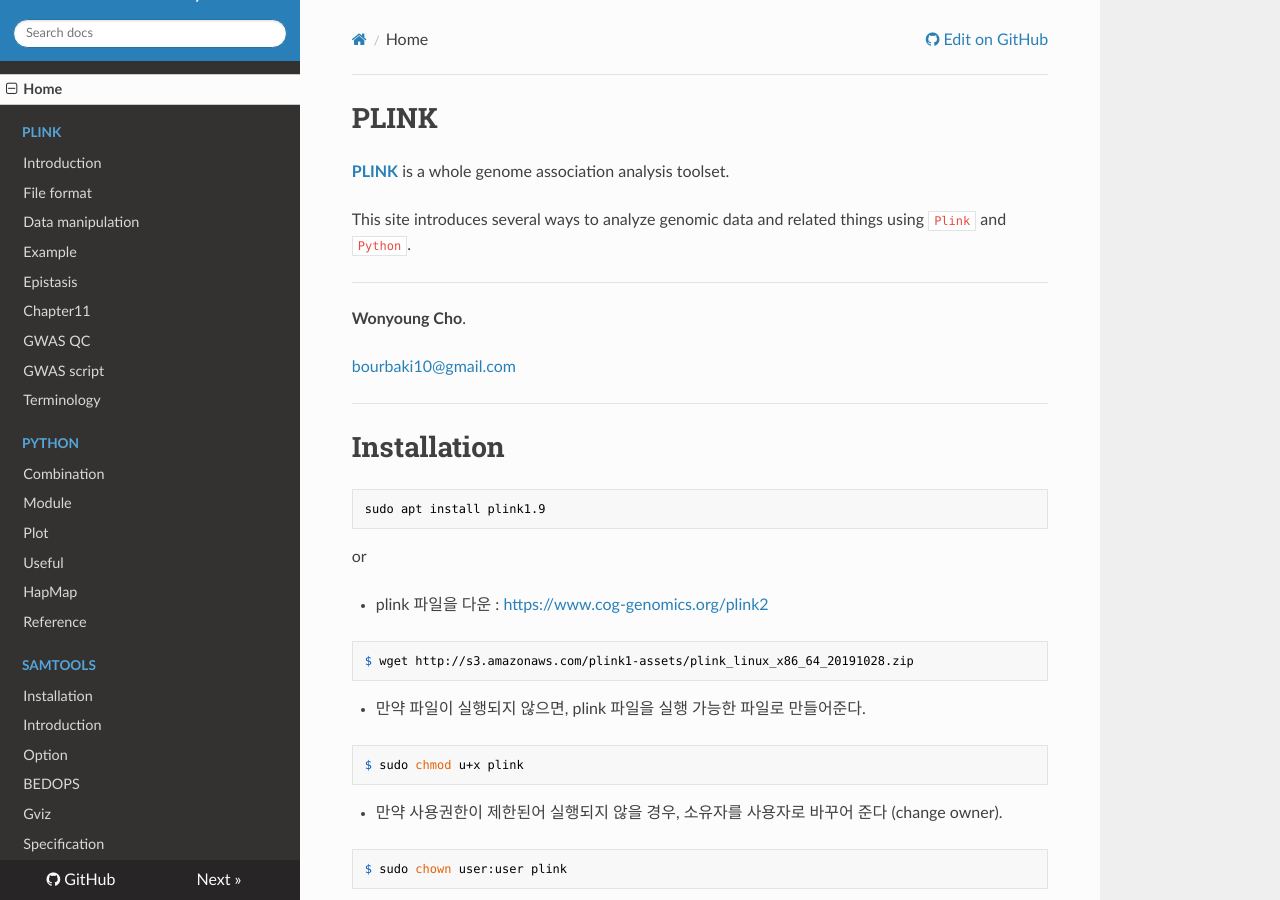
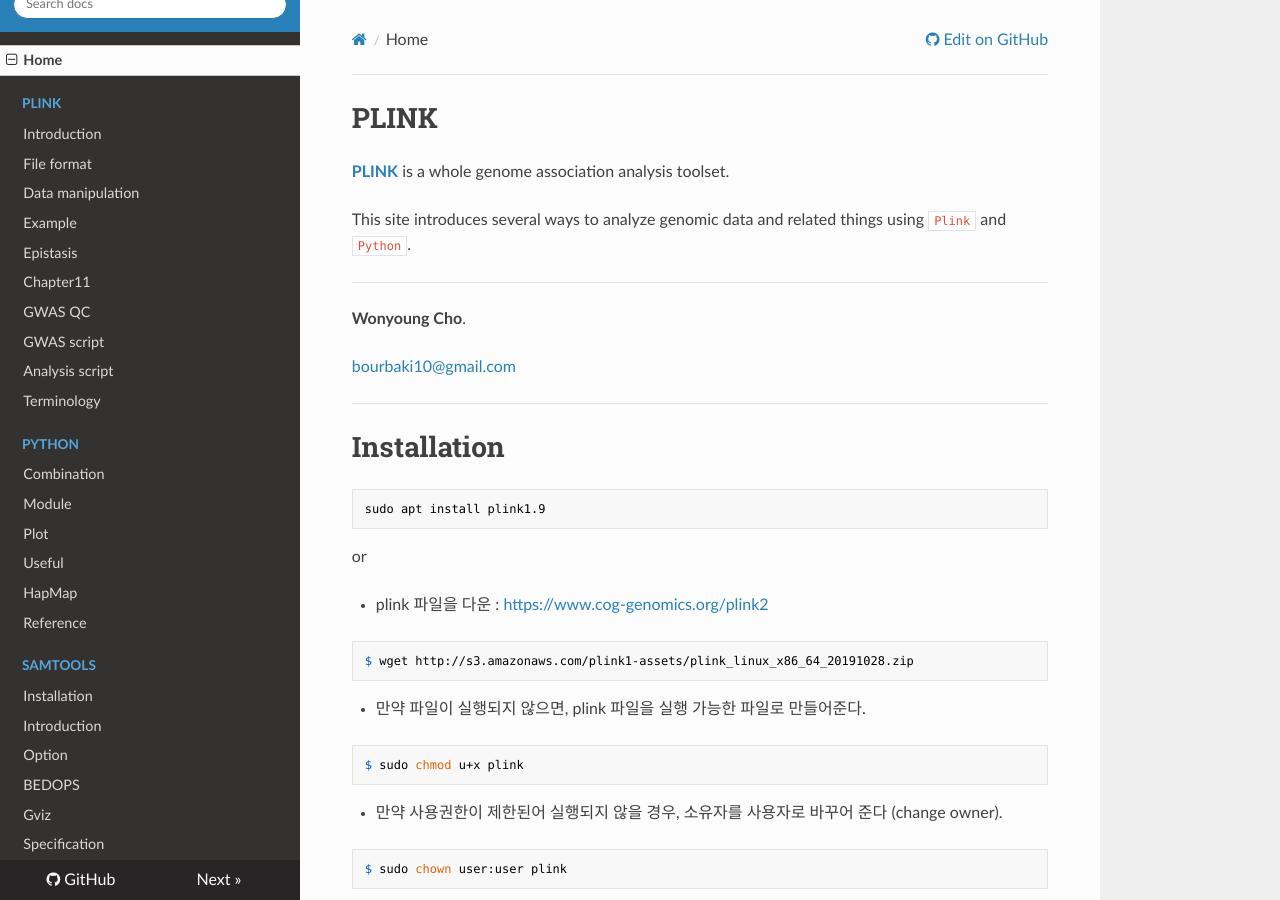
Before and after one commit to WonyoungCho/plink, an MkDocs documentation site: the page built from docs/index.md, in a window 1280 px wide and 900 px high. Built offline with MkDocs 1.6.1, drawn with Linux system fonts in a browser that asks for light colours; nearby versions of some CDN libraries; old or Windows-style settings are respelled for this version of MkDocs.

Commit message:
Update mkdocs.yml

```diff
--- a/mkdocs.yml
+++ b/mkdocs.yml
@@ -17,6 +17,7 @@
     - Chapter11: 'chapter11.md'
     - GWAS QC: 'GWAS.md'
     - GWAS script: 'GWAS_bash.md'
+    - Analysis script: 'analysis_bash.md'
     - Terminology: 'terminology.md'
     - Python:
         - 'Combination' : 'python_combo.md'
```
